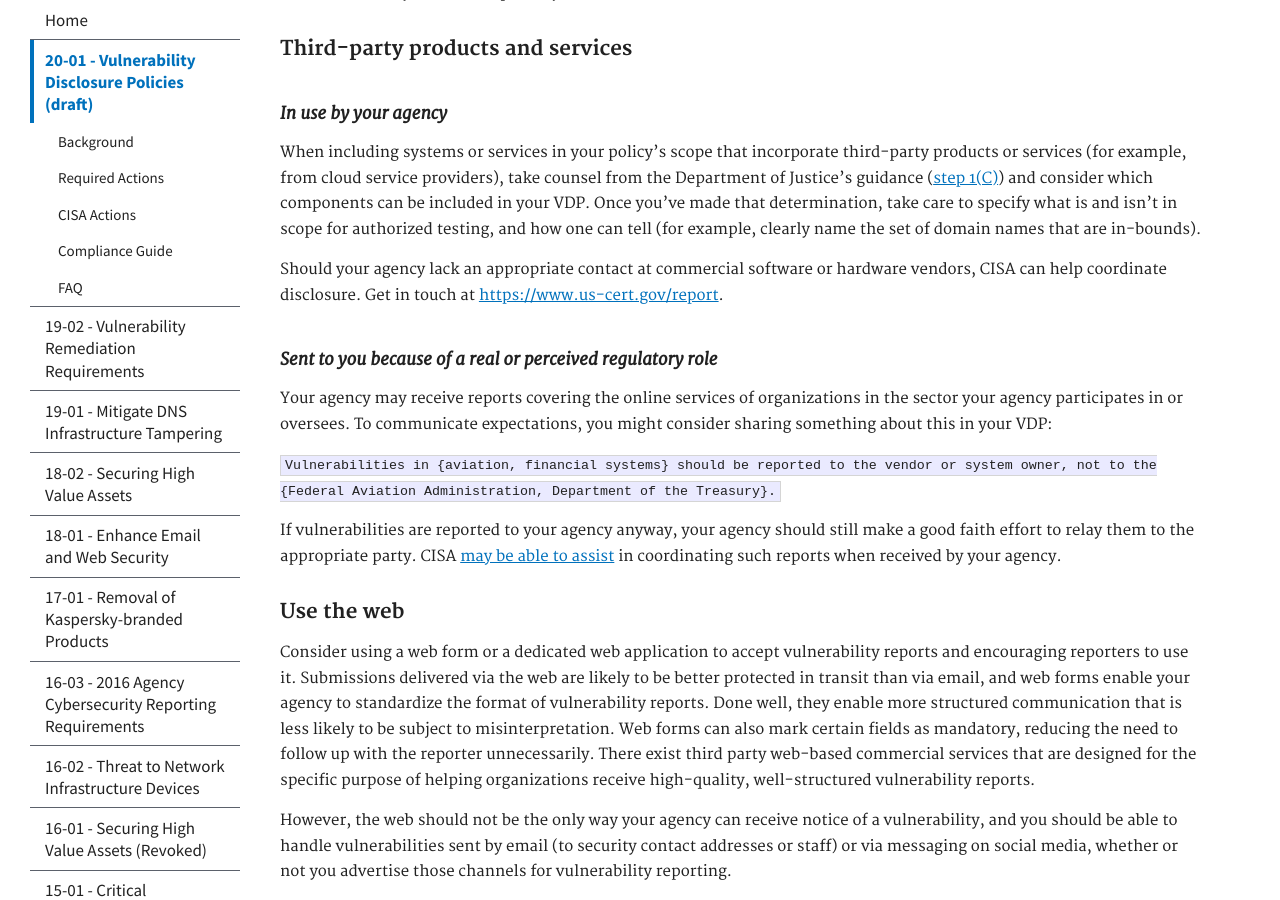
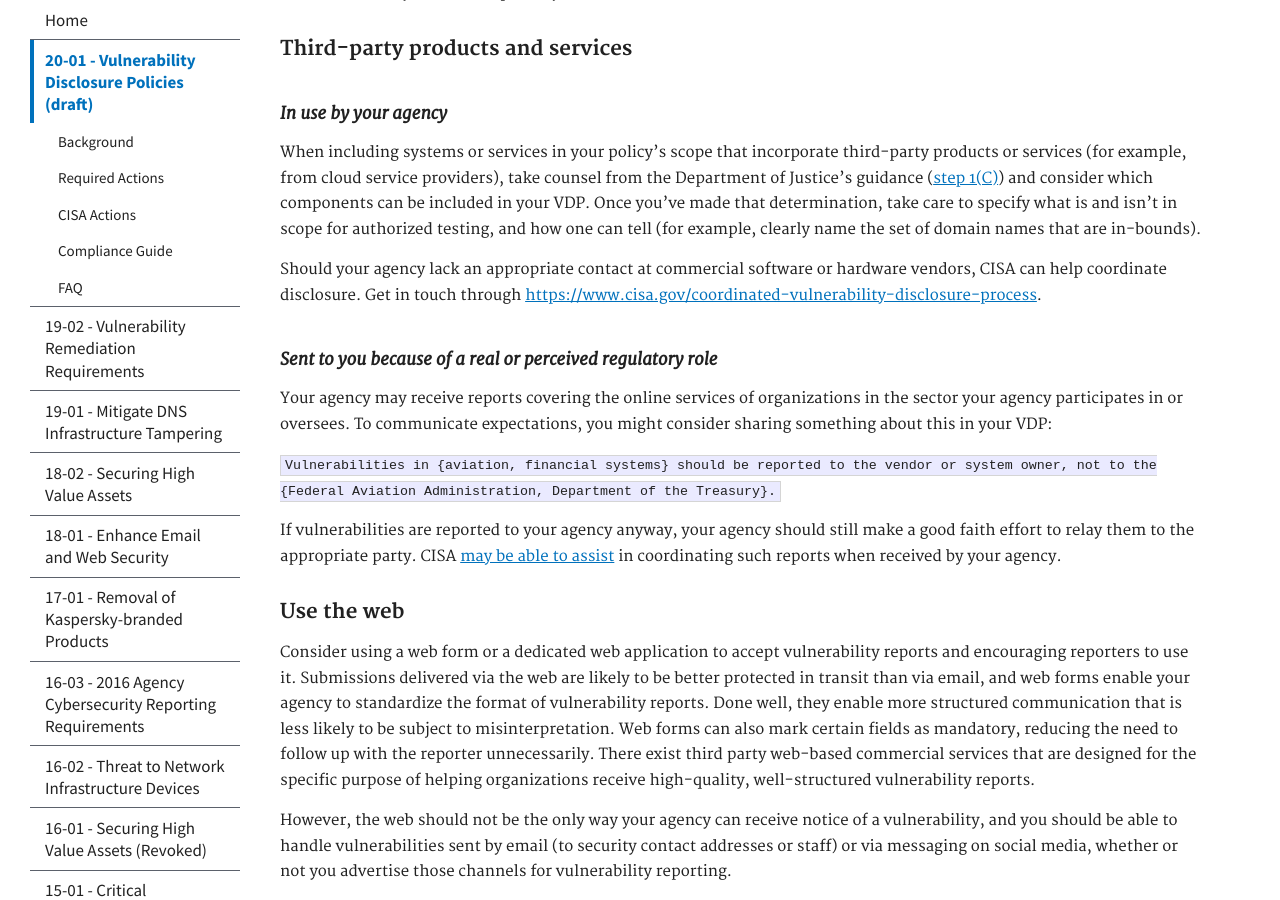
Before and after one commit to cisagov/cyber.dhs.gov, a Jekyll site: the page built from pages/20-01.md, in a window 1280 px wide and 900 px high, scrolled down 9363 px. Built offline with Jekyll 4.4.1, drawn with Linux system fonts in a browser that asks for light colours.

Commit message:
add CVD links

```diff
--- a/pages/20-01.md
+++ b/pages/20-01.md
@@ -455,14 +455,14 @@ Where this occurs, your agency should still take care to ensure the discoverabil
 #### *In use by your agency*
 When including systems or services in your policy’s scope that incorporate third-party products or services (for example, from cloud service providers), take counsel from the Department of Justice’s guidance ([step 1(C)](https://www.justice.gov/criminal-ccips/page/file/983996/download#page=4)) and consider which components can be included in your VDP. Once you’ve made that determination, take care to specify what is and isn’t in scope for authorized testing, and how one can tell (for example, clearly name the set of domain names that are in-bounds).
 
-Should your agency lack an appropriate contact at commercial software or hardware vendors, CISA can help coordinate disclosure. Get in touch at [https://www.us-cert.gov/report](https://www.us-cert.gov/report).
+Should your agency lack an appropriate contact at commercial software or hardware vendors, CISA can help coordinate disclosure. Get in touch through [https://www.cisa.gov/coordinated-vulnerability-disclosure-process](https://www.cisa.gov/coordinated-vulnerability-disclosure-process).
 
 #### *Sent to you because of a real or perceived regulatory role*
 Your agency may receive reports covering the online services of organizations in the sector your agency participates in or oversees. To communicate expectations, you might consider sharing something about this in your VDP:
 
 `Vulnerabilities in {aviation, financial systems} should be reported to the vendor or system owner, not to the {Federal Aviation Administration, Department of the Treasury}.`
 
-If vulnerabilities are reported to your agency anyway, your agency should still make a good faith effort to relay them to the appropriate party. CISA [may be able to assist](https://www.us-cert.gov/report) in coordinating such reports when received by your agency.
+If vulnerabilities are reported to your agency anyway, your agency should still make a good faith effort to relay them to the appropriate party. CISA [may be able to assist](https://www.cisa.gov/coordinated-vulnerability-disclosure-process) in coordinating such reports when received by your agency.
 
 ### Use the web
 Consider using a web form or a dedicated web application to accept vulnerability reports and encouraging reporters to use it. Submissions delivered via the web are likely to be better protected in transit than via email, and web forms enable your agency to standardize the format of vulnerability reports. Done well, they enable more structured communication that is less likely to be subject to misinterpretation. Web forms can also mark certain fields as mandatory, reducing the need to follow up with the reporter unnecessarily. There exist third party web-based commercial services that are designed for the specific purpose of helping organizations receive high-quality, well-structured vulnerability reports.
```
